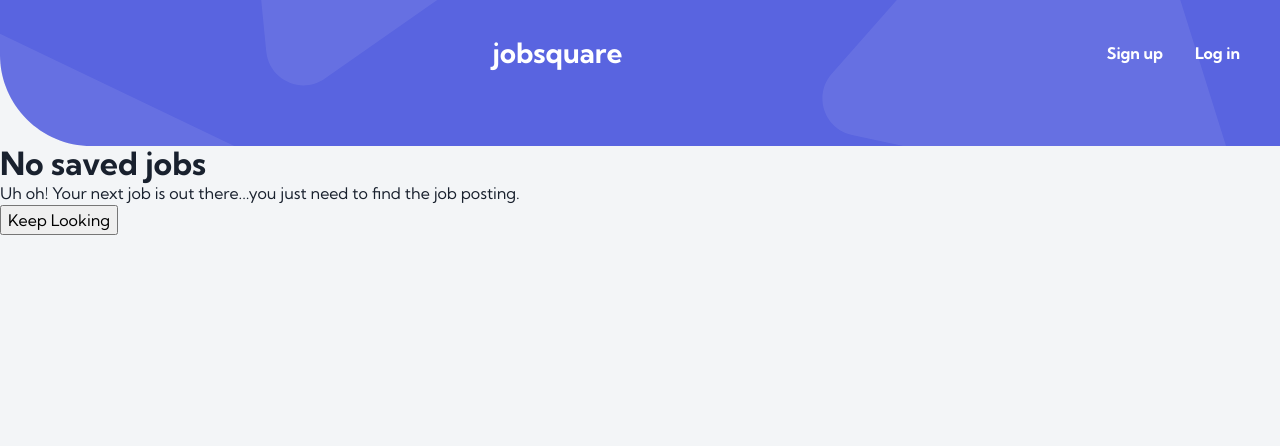
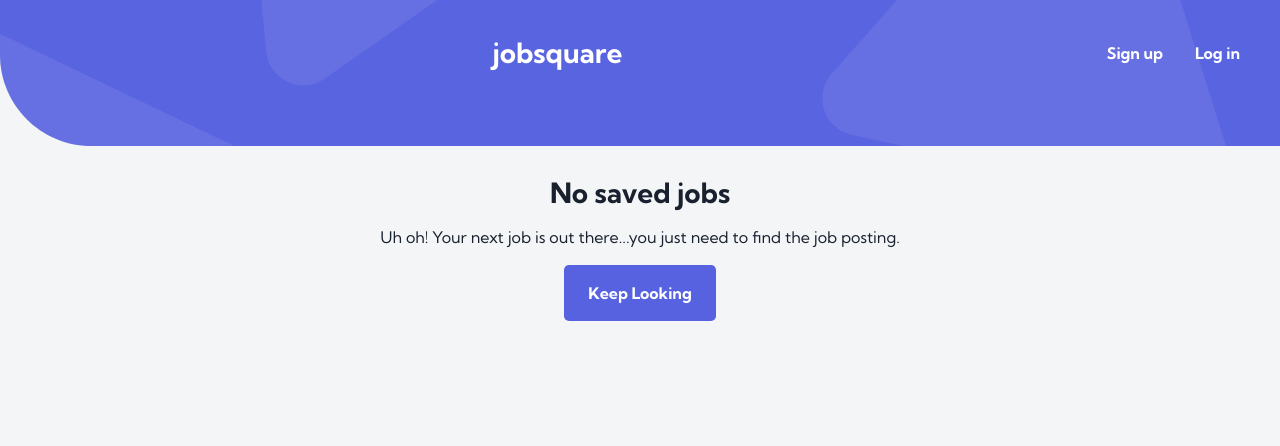
Before and after one commit to lexsac/jobsquare-capstone, a Flask app: template templates/users/likes.html in a window 1280 px wide. Shown: the top 446 px of the page. Run offline with Flask 3, Linux system fonts and the light colour scheme; the template is opened without the code that fills it, so the values that code supplies are empty; some libraries are stand-ins or nearby versions.

Commit message:
Added class names to text

```diff
--- a/templates/users/likes.html
+++ b/templates/users/likes.html
@@ -23,9 +23,11 @@
             </div>
           {% endfor %}
         {% else %}
-          <h1>No saved jobs</h1>
-          <p>Uh oh! Your next job is out there...you just need to find the job posting.</p>
-          <a href="/"><button>Keep Looking</button></a>
+            <div class="likes__text">
+              <h1 class="likes__title">No saved jobs</h1>
+              <p class="likes__description">Uh oh! Your next job is out there...you just need to find the job posting.</p>
+              <a href="/"><button class="button-dark">Keep Looking</button></a>
+            </div>
         {% endif %}
       </div>
     </div>
```
